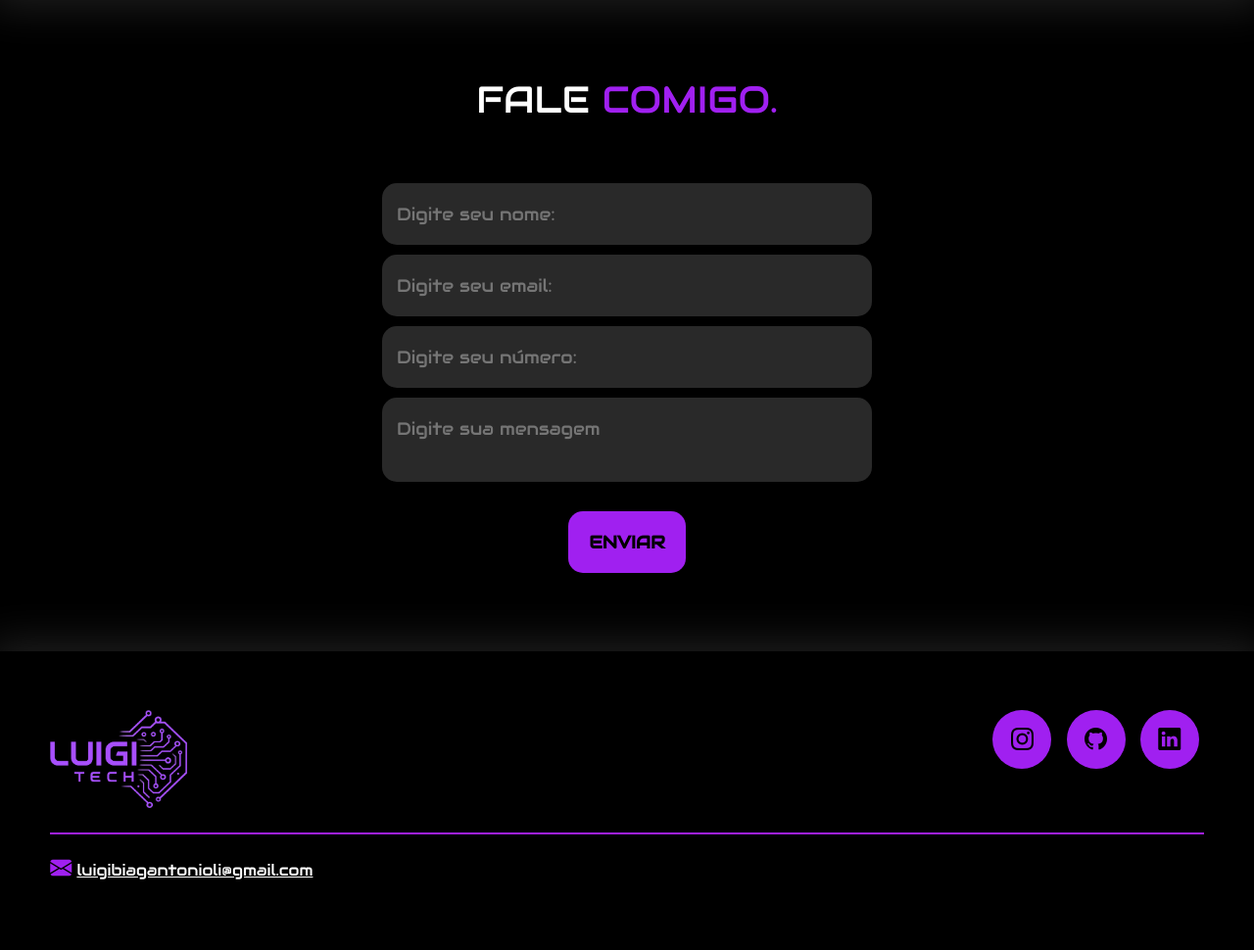
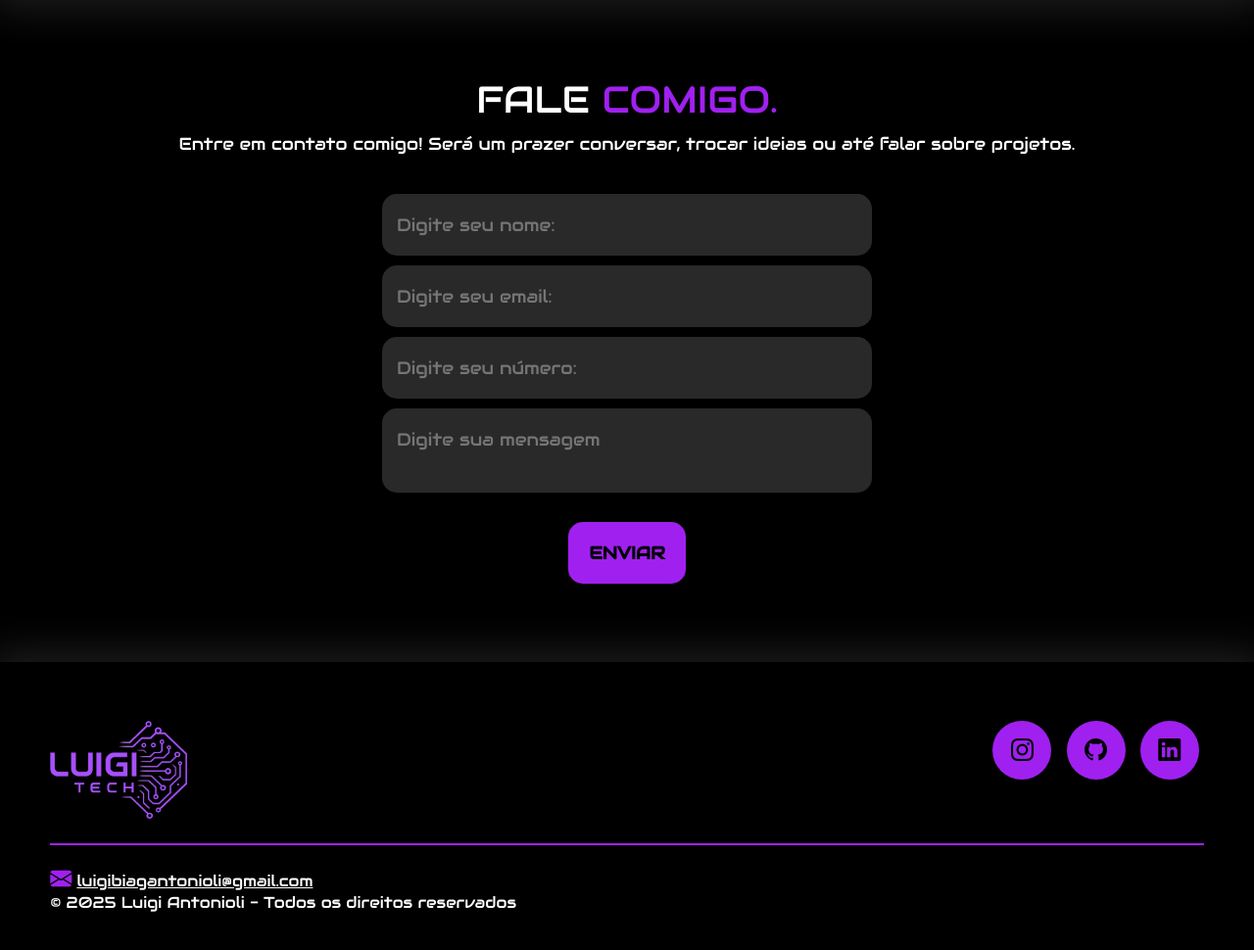
Before and after one commit to Luigi-Antonioli/meuPortfolio, a plain HTML site: page index.html in a window 1280 px wide. Shown: the part 2580-3550 px from the top of the page at 98% size. Drawn offline with nearby package versions, Linux system fonts and the light colour scheme.

Commit message:
Update style.css

```diff
--- a/style.css
+++ b/style.css
@@ -172,6 +172,7 @@ section .topo-do-site .flex{
 .topo-do-site .txt-topo-site p{
     color: #fff;
     margin: 40px 0;
+    font-size: 16px;
 }
 
 .topo-do-site .img-topo-site img{
@@ -352,6 +353,13 @@ form textarea{
     max-height: 400px;
 }
 
+.formulario .interface p{
+    color: white;
+    margin-top: 10px;
+    font-size: 1.1rem;
+    text-align: center;
+}
+
 form .btn-enviar{
     margin-top: 20px;
     text-align: center;
@@ -383,6 +391,10 @@ footer .line-footer{
 
 .borda{
     border-top: 2px solid #A020F0;
+}
+
+footer .line-footer p{
+    color: white;
 }
 
 footer .line-footer p i{
```
